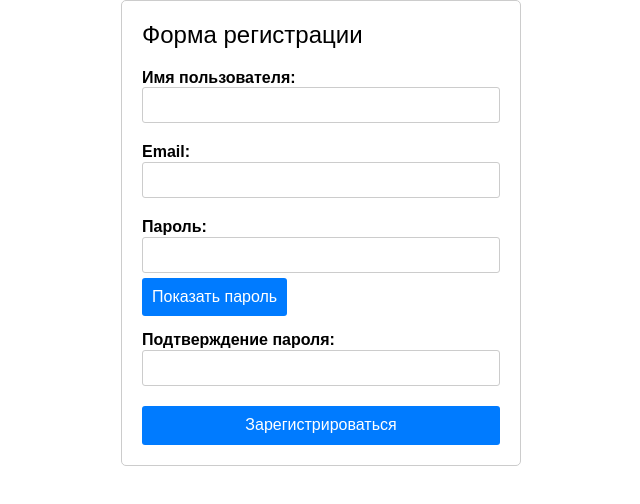
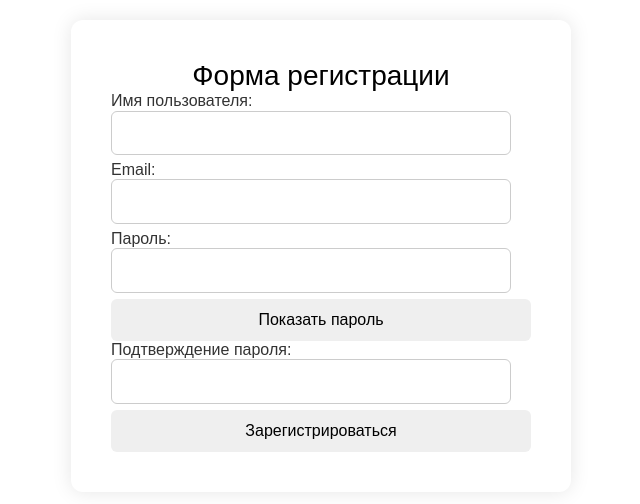
Before and after one commit to webdotG/webDotG_3, a React (Vite) app in the folder CLIENT/: page /register in a window 1280 px wide. Shown: the top 504 px of the page, without its empty margins (319-959 px from the left). Built offline with nearby package versions, Linux system fonts and the light colour scheme.

Commit message:
add styleregisterPage

```diff
--- a/CLIENT/src/pages/registerPage/registerPage.module.scss
+++ b/CLIENT/src/pages/registerPage/registerPage.module.scss
@@ -1,54 +1,108 @@
+
+
+/* Новые стили для ширины viewport >= 320px */
+@media (min-width: 320px) {
   .registration-form-container {
-  max-width: 400px;
-  margin: 0 auto;
+    width: 90%;
+    max-width: 350px;
     padding: 20px;
-  border: 1px solid #ccc;
-  border-radius: 5px;
+    margin: 20px auto;
+    border-radius: 10px;
+    box-shadow: 0 0 10px rgba(0, 0, 0, 0.1);
+  }
 
   h2 {
     margin-bottom: 20px;
+    font-size: 24px;
+    text-align: center;
   }
 
-  form {
-    display: flex;
-    flex-direction: column;
-
-    div {
-      margin-bottom: 15px;
-
   label {
+    font-size: 14px;
+    color: #333;
     display: block;
-        margin-bottom: 5px;
-        font-weight: bold;
+    margin-bottom: 6px;
   }
 
   input {
-        width: 100%;
-        padding: 8px;
+    padding: 10px;
+    margin-bottom: 12px;
+    width: calc(100% - 20px);
     border: 1px solid #ccc;
-        border-radius: 3px;
-        font-size: 16px;
-      }
+    border-radius: 5px;
+    font-size: 14px;
   }
 
   button {
     padding: 10px;
     border: none;
-      border-radius: 3px;
+    border-radius: 5px;
     background-color: #007bff;
     color: white;
     cursor: pointer;
-      font-size: 16px;
-      transition: background-color 0.3s;
+    transition: background-color 0.3s ease;
+    font-size: 14px;
+    width: 100%;
+    margin-top: 10px;
+  }
 
-      &:hover {
+  button:hover {
     background-color: #0056b3;
-      }
   }
 
   .error-message {
     color: red;
-      margin-top: 10px;
+    margin-top: 6px;
+    font-size: 12px;
   }
 }
+
+
+
+@media (min-width: 510px) {
+  .registration-form-container {
+    max-width: 500px;
+    padding: 40px;
+    border-radius: 12px;
+    box-shadow: 0 0 20px rgba(0, 0, 0, 0.1);
   }
+
+  h2 {
+    margin-bottom: 30px;
+    font-size: 28px;
+  }
+
+  label {
+    font-size: 16px;
+    color: #333;
+  }
+
+  input {
+    padding: 12px;
+    margin-bottom: 20px;
+    border: 1px solid #ccc;
+    border-radius: 6px;
+    font-size: 16px;
+  }
+
+  button {
+    padding: 12px;
+    border: none;
+    border-radius: 6px;
+    background-color: #007bff;
+    color: white;
+    cursor: pointer;
+    transition: background-color 0.3s ease;
+    font-size: 16px;
+  }
+
+  button:hover {
+    background-color: #0056b3;
+  }
+
+  .error-message {
+    color: red;
+    margin-top: 8px;
+    font-size: 14px;
+  }
+}
```
Lines whose indentation alone changed are shown as unchanged.
